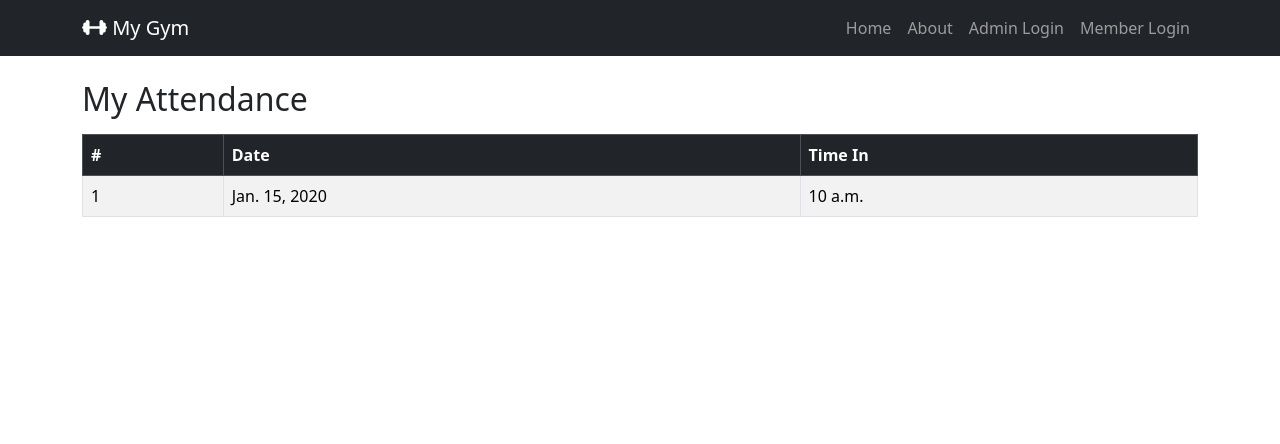
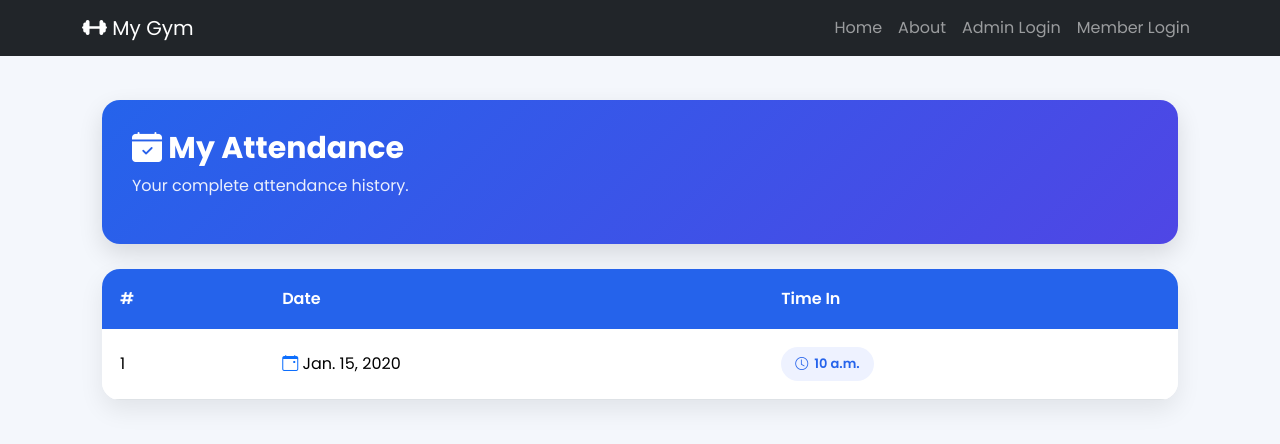
Before and after one commit to aaryan07thakur/GYM_Management_System_Django, a Django app: template gymapp/templates/member_attendance.html in a window 1280 px wide. Shown: the top 444 px of the page. Run offline with Django 5.2, Linux system fonts and the light colour scheme; the template is opened without the code that fills it: values that come from a table or form of the project are taken from there, others are empty; tables that the repository leaves empty hold one stand-in row (values such as "Sample post"); some libraries are stand-ins or nearby versions.

Commit message:
designed member_attendance page make creative designed

```diff
--- a/gymapp/templates/member_attendance.html
+++ b/gymapp/templates/member_attendance.html
@@ -1,39 +1,110 @@
 {% extends "base.html" %}
 {% load static %}
 
+{% block css %}
 
+<link rel="stylesheet" href="{% static 'css/member_attendance.css' %}">
+
+<link rel="stylesheet"
+href="https://cdn.jsdelivr.net/npm/bootstrap-icons@1.11.3/font/bootstrap-icons.min.css">
+
+{% endblock %}
 
 {% block content %}
 
-<h2 class="mb-3" >My Attendance </h2>
+<div class="attendance-page">
 
+    <div class="page-header">
 
-    <table class="table table-bordered table-striped ">
+        <div>
 
-        <thead class="table-dark">
+            <h2>
+                <i class="bi bi-calendar-check-fill"></i>
+                My Attendance
+            </h2>
+
+            <p>Your complete attendance history.</p>
+
+        </div>
+
+    </div>
+
+    <div class="table-card">
+
+        <div class="table-responsive">
+
+            <table class="table attendance-table align-middle">
+
+                <thead>
+
                     <tr>
+
                         <th>#</th>
-                <th> Date </th>
+
+                        <th>Date</th>
+
                         <th>Time In</th>
+
                     </tr>
 
                 </thead>
+
                 <tbody>
+
                     {% for attendance in attendances %}
+
                     <tr>
+
                         <td>{{ forloop.counter }}</td>
-                <td> {{attendance.date}} </td>
-                <td> {{attendance.time_in }} </td>
+
+                        <td>
+
+                            <i class="bi bi-calendar-event text-primary"></i>
+
+                            {{ attendance.date }}
+
+                        </td>
+
+                        <td>
+
+                            <span class="time-badge">
+
+                                <i class="bi bi-clock"></i>
+
+                                {{ attendance.time_in }}
+
+                            </span>
+
+                        </td>
+
                     </tr>
+
                     {% empty %}
+
                     <tr>
-                    <td colspan="3" class="text-center"> No attendance records found </td>
+
+                        <td colspan="3" class="text-center py-5">
+
+                            <i class="bi bi-calendar-x fs-1 text-secondary"></i>
+
+                            <br><br>
+
+                            No Attendance Records Found
+
+                        </td>
+
                     </tr>
 
                     {% endfor %}
+
                 </tbody>
 
             </table>
 
+        </div>
+
+    </div>
+
+</div>
 
 {% endblock %}
--- /dev/null
+++ b/static/css/member_attendance.css
@@ -0,0 +1,87 @@
+@import url('https://fonts.googleapis.com/css2?family=Poppins:wght@400;500;600;700&display=swap');
+
+*{font-family:Poppins,sans-serif}
+
+body{
+background:#f4f7fc;
+}
+
+.attendance-page{
+padding:20px;
+}
+
+.page-header{
+background:linear-gradient(135deg,#2563eb,#4f46e5);
+padding:30px;
+border-radius:18px;
+color:#fff;
+margin-bottom:25px;
+box-shadow:0 10px 25px rgba(0,0,0,.12);
+}
+
+.page-header h2{
+margin:0;
+font-size:30px;
+font-weight:700;
+}
+
+.page-header p{
+margin-top:8px;
+opacity:.9;
+}
+
+.table-card{
+background:#fff;
+border-radius:18px;
+overflow:hidden;
+box-shadow:0 10px 25px rgba(0,0,0,.08);
+}
+
+.attendance-table{
+margin:0;
+}
+
+.attendance-table thead th{
+background:#2563eb!important;
+color:#fff!important;
+padding:18px;
+border:none;
+font-weight:600;
+}
+
+.attendance-table td{
+padding:18px;
+vertical-align:middle;
+}
+
+.attendance-table tbody tr:nth-child(even){
+background:#fafcff;
+}
+
+.attendance-table tbody tr:hover{
+background:#eef4ff;
+}
+
+.time-badge{
+background:#eef2ff;
+color:#2563eb;
+padding:7px 14px;
+border-radius:30px;
+font-weight:600;
+font-size:13px;
+display:inline-flex;
+align-items:center;
+gap:6px;
+}
+
+@media(max-width:768px){
+
+.attendance-page{
+padding:15px;
+}
+
+.page-header h2{
+font-size:24px;
+}
+
+}
```
Lines whose indentation alone changed are shown as unchanged.
